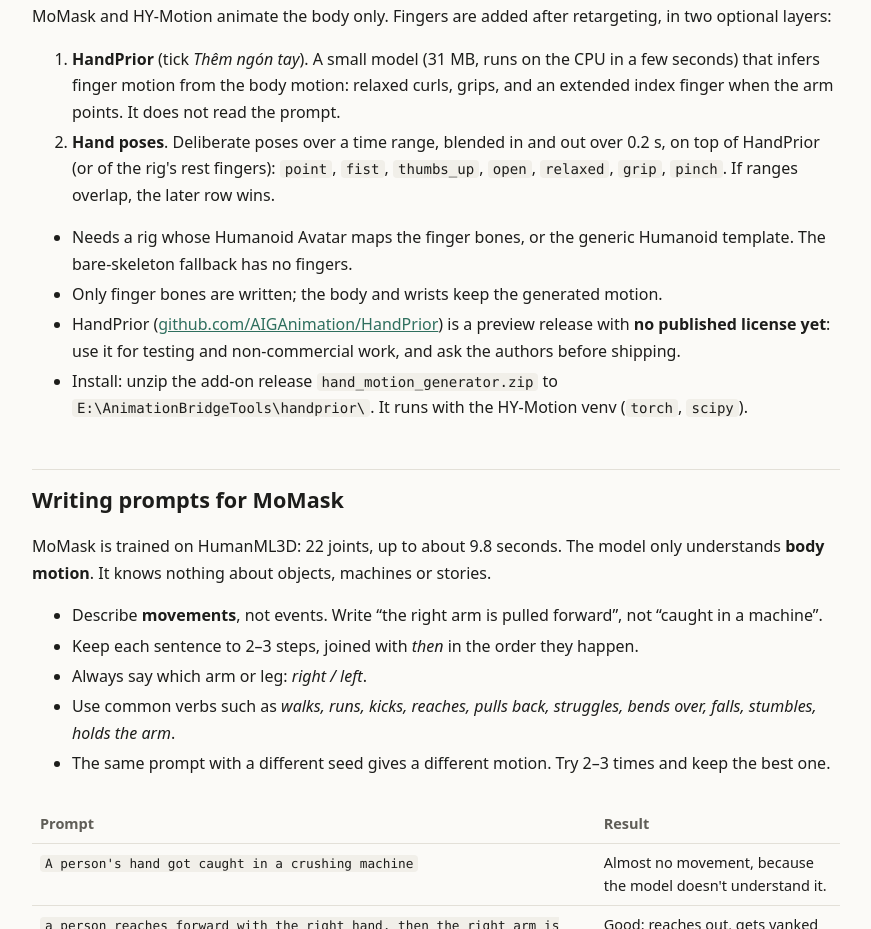
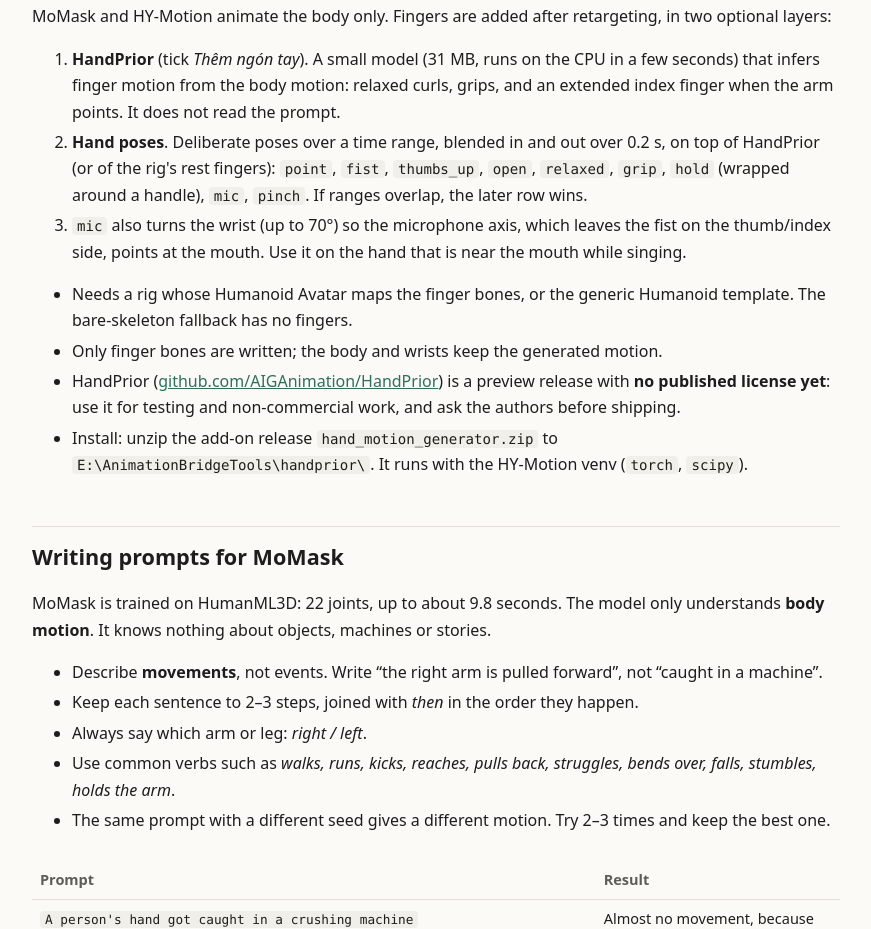
Before and after one commit to devirosnguyen/animation-bridge-docs, a plain HTML site: page index.html in a window 1280 px wide. Shown: the part 3355-4284 px from the top of the page, without its empty margins (334-1205 px from the left). Drawn offline with Linux system fonts and the light colour scheme.

Commit message:
Document hold and mic hand poses
Co-Authored-By: Claude Opus 5.5 <noreply@anthropic.com>

```diff
--- a/index.html
+++ b/index.html
@@ -143,7 +143,8 @@ kbd{font-family:inherit;font-size:.85em;border:1px solid var(--line);border-bott
 <p>MoMask and HY-Motion animate the body only. Fingers are added after retargeting, in two optional layers:</p>
 <ol>
   <li><strong>HandPrior</strong> (tick <em>Thêm ngón tay</em>). A small model (31 MB, runs on the CPU in a few seconds) that infers finger motion from the body motion: relaxed curls, grips, and an extended index finger when the arm points. It does not read the prompt.</li>
-  <li><strong>Hand poses</strong>. Deliberate poses over a time range, blended in and out over 0.2 s, on top of HandPrior (or of the rig's rest fingers): <code>point</code>, <code>fist</code>, <code>thumbs_up</code>, <code>open</code>, <code>relaxed</code>, <code>grip</code>, <code>pinch</code>. If ranges overlap, the later row wins.</li>
+  <li><strong>Hand poses</strong>. Deliberate poses over a time range, blended in and out over 0.2 s, on top of HandPrior (or of the rig's rest fingers): <code>point</code>, <code>fist</code>, <code>thumbs_up</code>, <code>open</code>, <code>relaxed</code>, <code>grip</code>, <code>hold</code> (wrapped around a handle), <code>mic</code>, <code>pinch</code>. If ranges overlap, the later row wins.</li>
+  <li><code>mic</code> also turns the wrist (up to 70°) so the microphone axis, which leaves the fist on the thumb/index side, points at the mouth. Use it on the hand that is near the mouth while singing.</li>
 </ol>
 <ul>
   <li>Needs a rig whose Humanoid Avatar maps the finger bones, or the generic Humanoid template. The bare-skeleton fallback has no fingers.</li>
```
